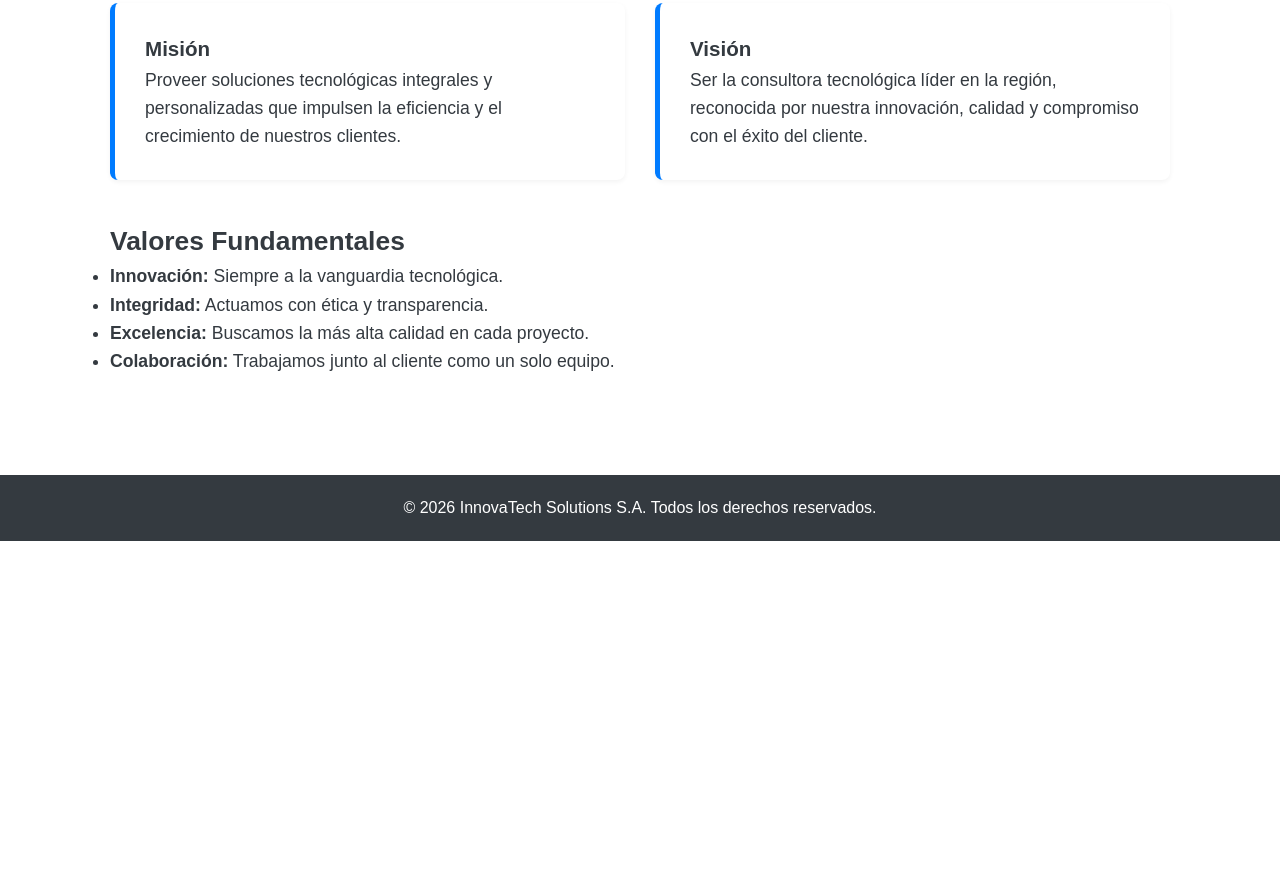
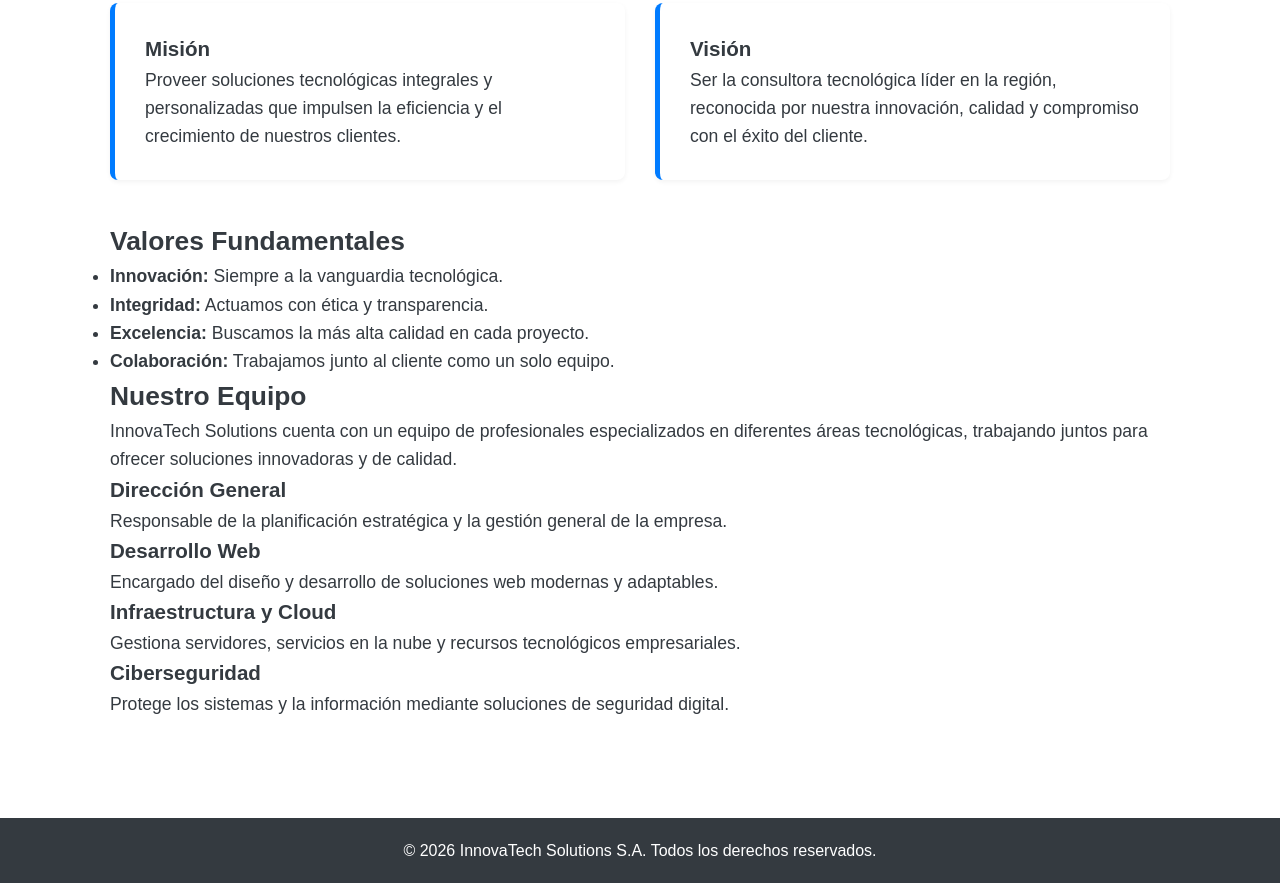
Before and after one commit to jromeroi-design/InnovaTech-Solutions-S.A, a plain HTML site: page nosotros.html in a window 1280 px wide. Shown: the part 335-1218 px from the top of the page. Before the commit the page ends 876 px from the top, so only its background shows below. Drawn offline with Linux system fonts and the light colour scheme.

Commit message:
ACTUALIZAR NOSOTROS

```diff
--- a/nosotros.html
+++ b/nosotros.html
@@ -50,7 +50,36 @@
                     <li><strong>Excelencia:</strong> Buscamos la más alta calidad en cada proyecto.</li>
                     <li><strong>Colaboración:</strong> Trabajamos junto al cliente como un solo equipo.</li>
                 </ul>
-            </section>
+            <section class="team-section">
+    <h2>Nuestro Equipo</h2>
+    <p class="team-intro">
+        InnovaTech Solutions cuenta con un equipo de profesionales especializados
+        en diferentes áreas tecnológicas, trabajando juntos para ofrecer soluciones
+        innovadoras y de calidad.
+    </p>
+
+    <div class="team-grid">
+        <article class="team-card">
+            <h3>Dirección General</h3>
+            <p>Responsable de la planificación estratégica y la gestión general de la empresa.</p>
+        </article>
+
+        <article class="team-card">
+            <h3>Desarrollo Web</h3>
+            <p>Encargado del diseño y desarrollo de soluciones web modernas y adaptables.</p>
+        </article>
+
+        <article class="team-card">
+            <h3>Infraestructura y Cloud</h3>
+            <p>Gestiona servidores, servicios en la nube y recursos tecnológicos empresariales.</p>
+        </article>
+
+        <article class="team-card">
+            <h3>Ciberseguridad</h3>
+            <p>Protege los sistemas y la información mediante soluciones de seguridad digital.</p>
+        </article>
+    </div>
+</section>
         </div>
     </main>
 
```
